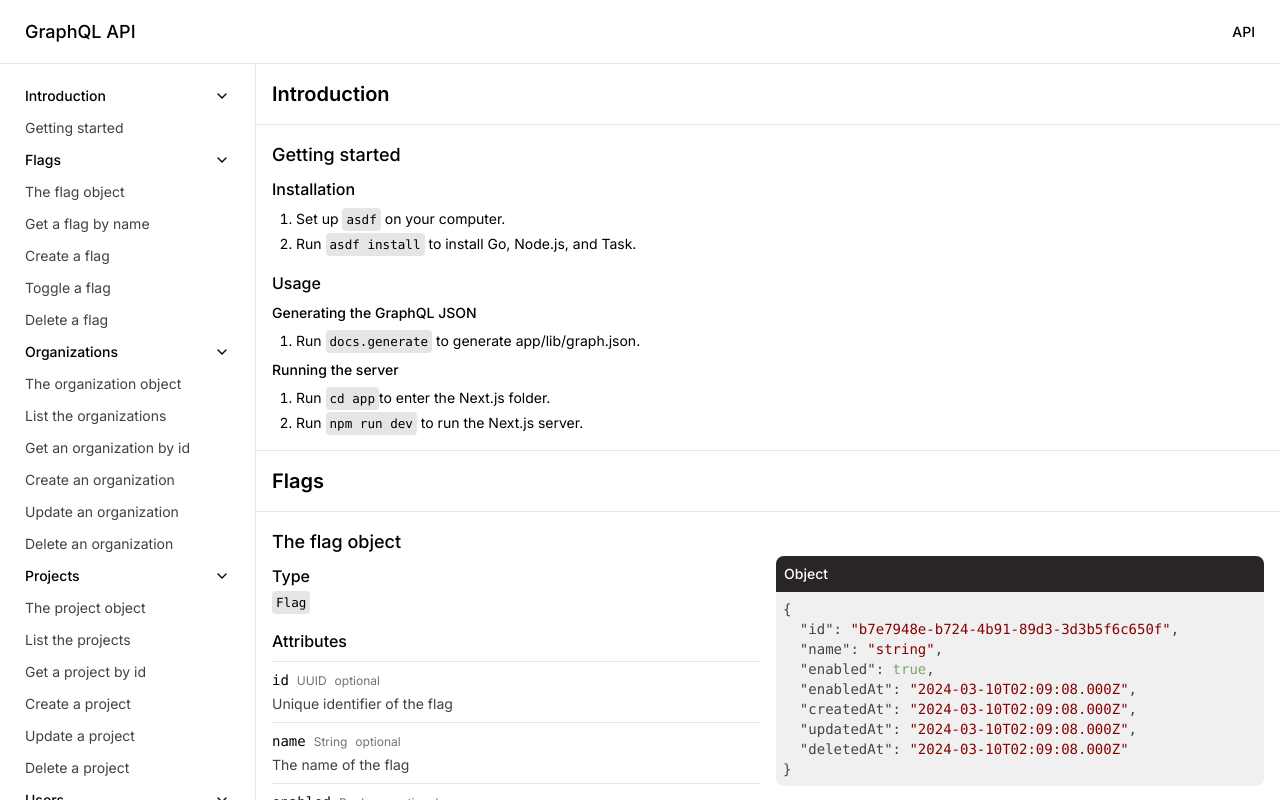
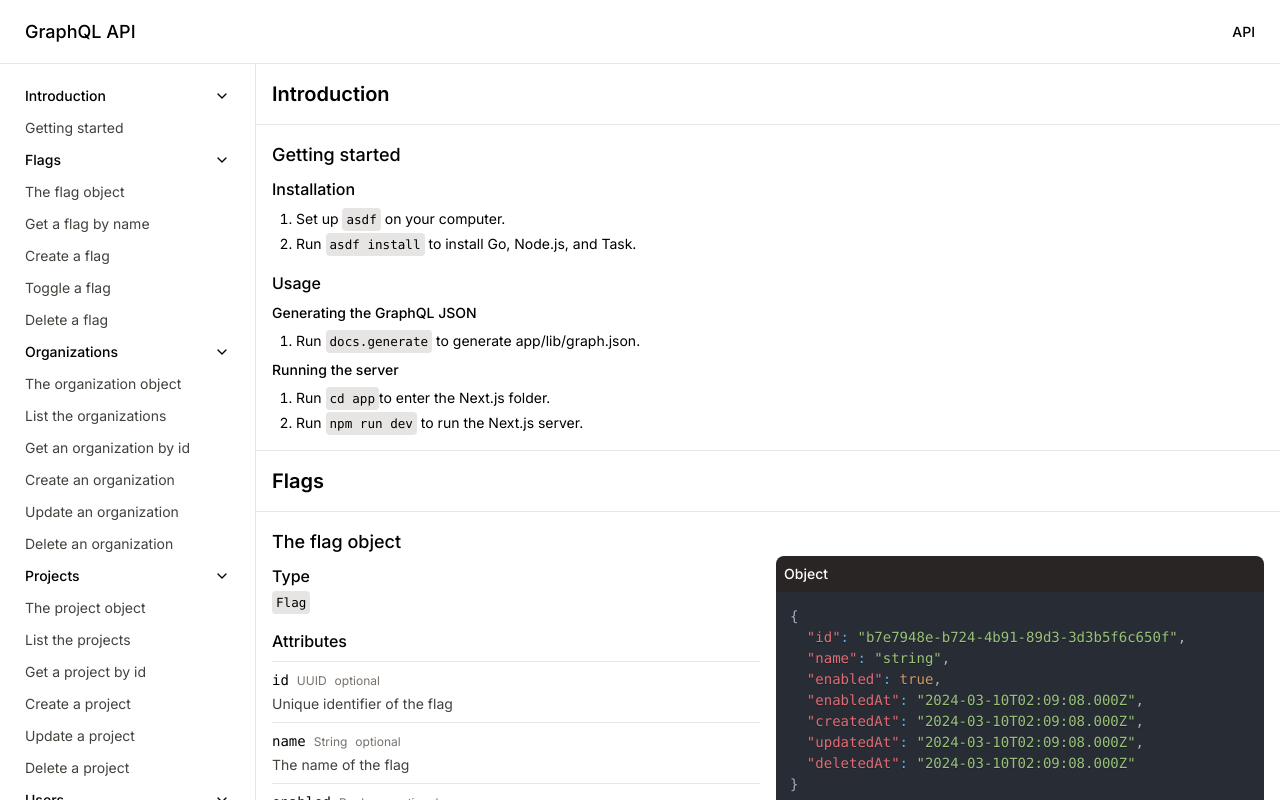
Before and after one commit to martinthenth/graphql-docs, a Next.js app in the folder app/: page / in a window 1280 px wide. Built offline with nearby package versions, Linux system fonts and the light colour scheme.

Commit message:
Improve codeblock colors and performance

```diff
--- a/app/components/ui/codeblock.tsx
+++ b/app/components/ui/codeblock.tsx
@@ -1,5 +1,11 @@
 import { HTMLAttributes } from "react";
-import SyntaxHighlighter from "react-syntax-highlighter";
+import { PrismLight as SyntaxHighlighter } from "react-syntax-highlighter";
+import graphql from "react-syntax-highlighter/dist/esm/languages/prism/graphql";
+import json from "react-syntax-highlighter/dist/esm/languages/prism/json";
+import atomOneDark from "react-syntax-highlighter/dist/esm/styles/prism/one-dark";
+
+SyntaxHighlighter.registerLanguage("json", json);
+SyntaxHighlighter.registerLanguage("graphql", graphql);
 
 export interface CodeBlockProps extends HTMLAttributes<HTMLDivElement> {
   content: string;
@@ -8,7 +14,17 @@ export interface CodeBlockProps extends HTMLAttributes<HTMLDivElement> {
 
 export function CodeBlock({ content, language }: CodeBlockProps) {
   return (
-    <SyntaxHighlighter language={language} className="text-sm">
+    <SyntaxHighlighter
+      language={language}
+      className="text-sm"
+      style={atomOneDark}
+      customStyle={{
+        borderRadius: "0",
+        fontFamily:
+          'ui-monospace, SFMono-Regular, Menlo, Monaco, Consolas, "Liberation Mono", "Courier New", monospace',
+        margin: "0",
+      }}
+    >
       {content}
     </SyntaxHighlighter>
   );
--- /dev/null
+++ b/app/components/ux/api-codeblock.tsx
@@ -0,0 +1,20 @@
+import { HTMLAttributes } from "react";
+import { CodeBlock, CodeBlockProps } from "../ui/codeblock";
+import { H5 } from "../ui/typography";
+
+interface ApiCodeBlockProps extends HTMLAttributes<HTMLDivElement> {
+  content: CodeBlockProps["content"];
+  language: CodeBlockProps["language"];
+  title: string;
+}
+
+export function ApiCodeBlock({ content, language, title }: ApiCodeBlockProps) {
+  return (
+    <div className="rounded-lg overflow-hidden">
+      <div className="bg-zinc-800 text-white p-2">
+        <H5>{title}</H5>
+      </div>
+      <CodeBlock content={content} language={language} />
+    </div>
+  );
+}
```
